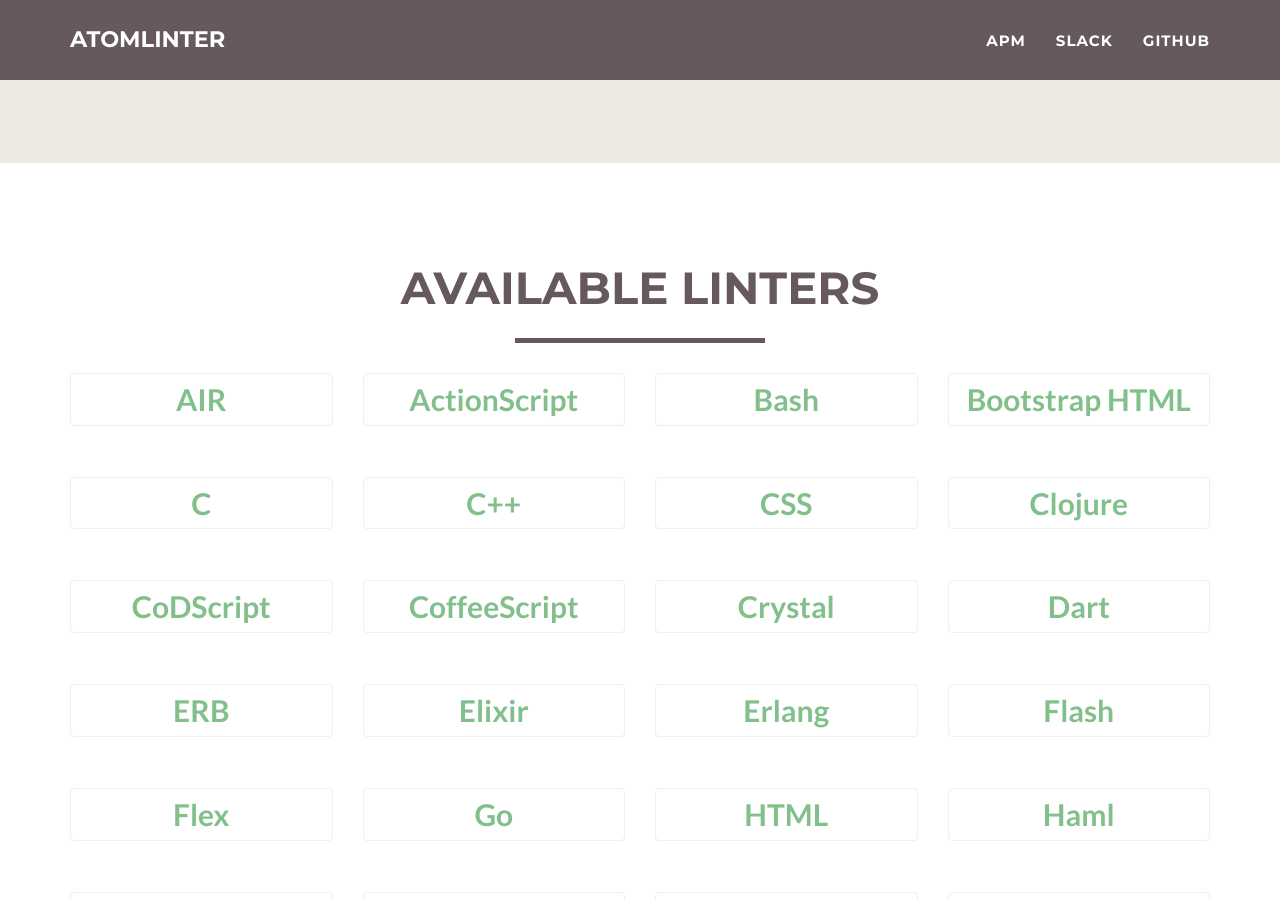
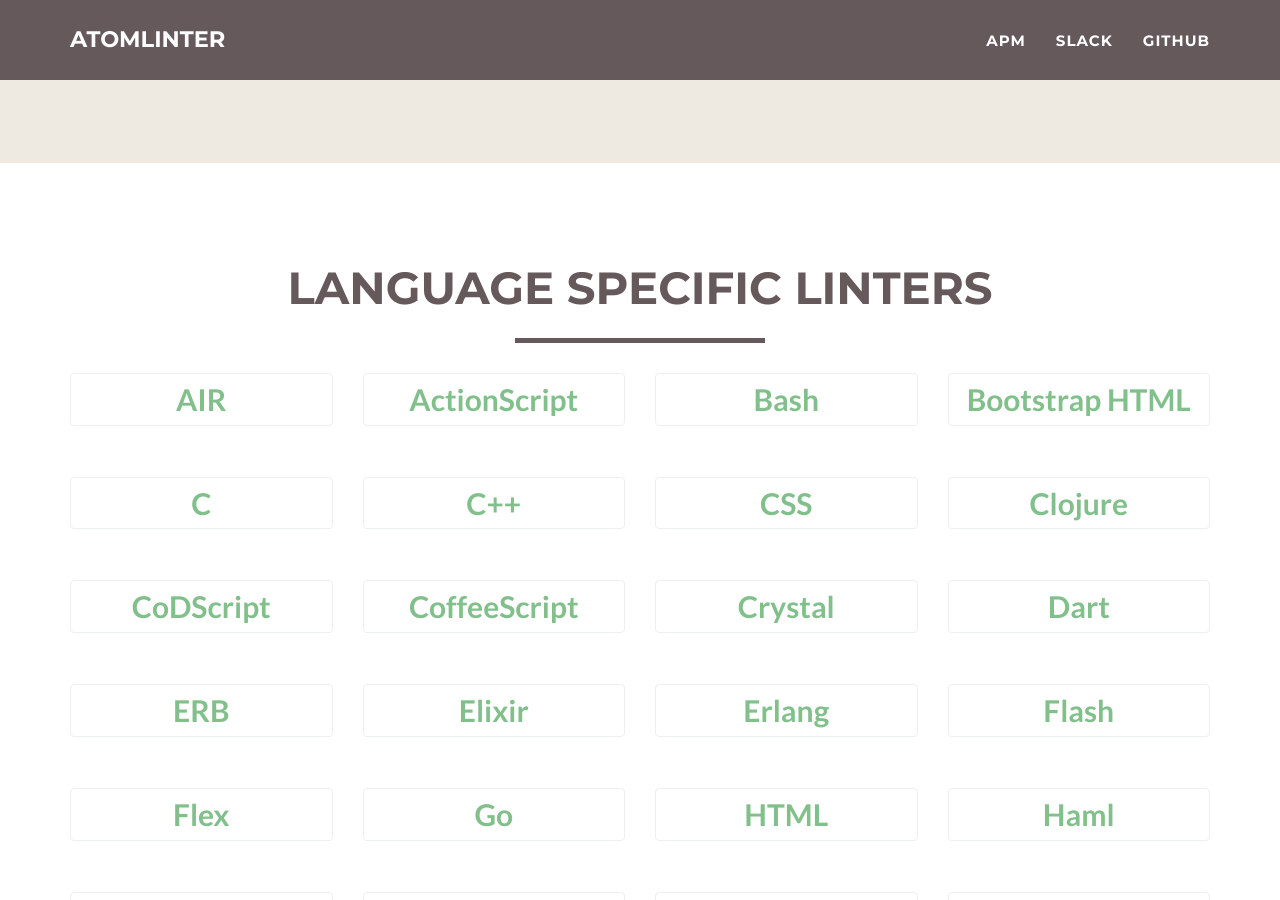
Before and after one commit to AtomLinter/atomlinter.github.io, a Jekyll site: the page built from index.html, in a window 1280 px wide and 900 px high, scrolled down 496 px. Built offline with Jekyll 4.4.1, drawn with Linux system fonts in a browser that asks for light colours.

Commit message:
Reorganize for project linter list.

```diff
--- a/_includes/portfolio_grid.html
+++ b/_includes/linter_languages.html
@@ -1,10 +1,9 @@
 
-    <!-- Portfolio Grid Section -->
     <section id="portfolio">
         <div class="container">
             <div class="row">
                 <div class="col-lg-12 text-center">
-                    <h2>Available Linters</h2>
+                    <h2>Language Specific Linters</h2>
                     <hr class="star-primary">
                 </div>
             </div>
--- a/_layouts/default.html
+++ b/_layouts/default.html
@@ -5,7 +5,7 @@
     {% include nav.html %}
     {% include header.html %}
 
-    {% include portfolio_grid.html %}
+    {% include linter_languages.html %}
 
     {% include footer.html %}
     {% include modals.html %}
```
